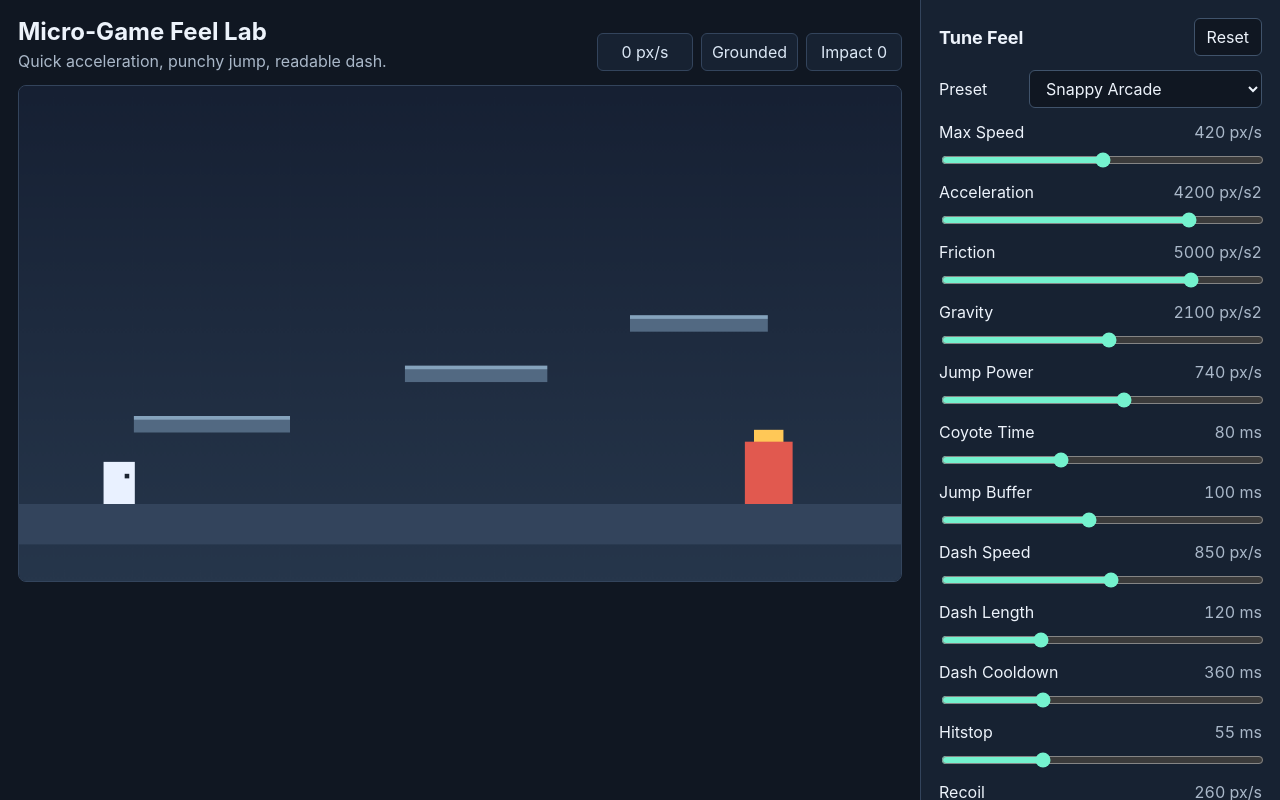
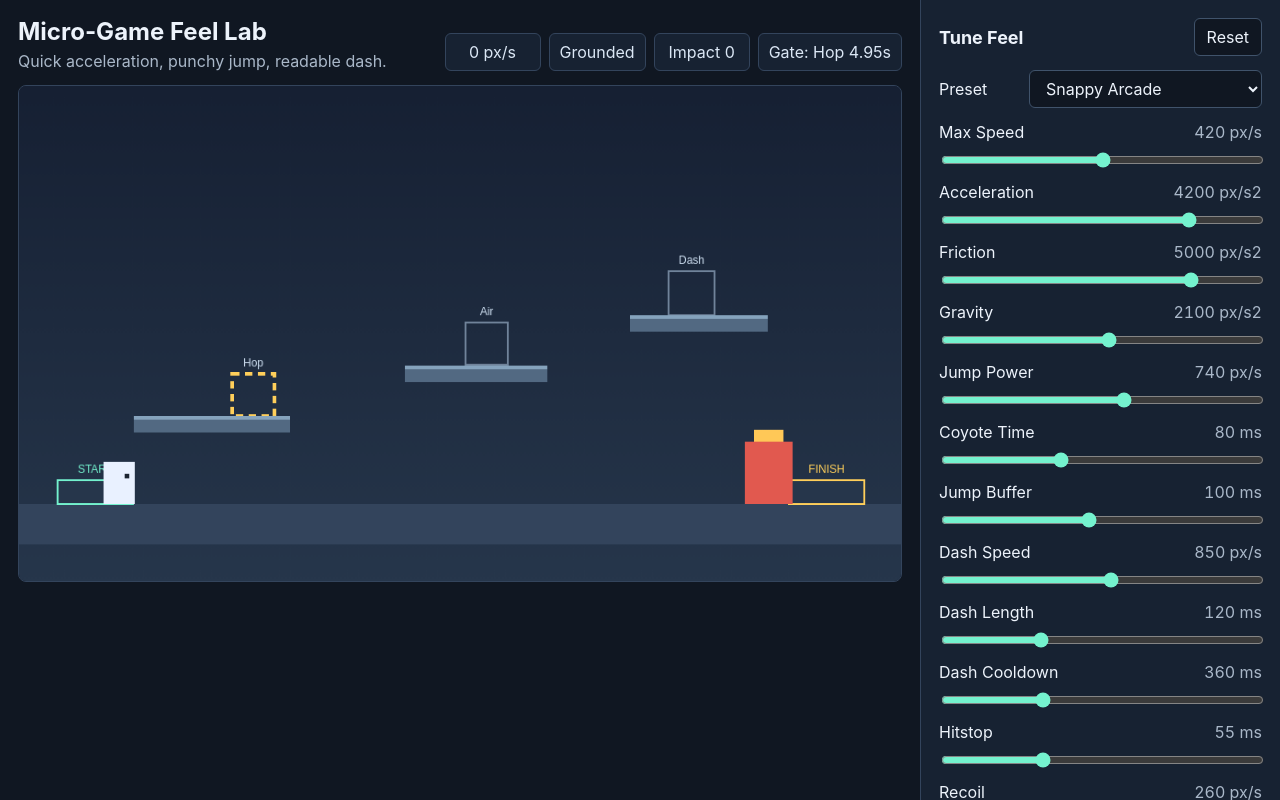
Before and after one commit to Henry336/microgame-feel-lab, a website with bundled scripts: page index.html in a window 1280 px wide. Built offline with nearby package versions, Linux system fonts and the light colour scheme.

Commit message:
Add timed challenge route

```diff
--- a/index.html
+++ b/index.html
@@ -18,6 +18,7 @@
             <span id="speedReadout">0 px/s</span>
             <span id="stateReadout">Grounded</span>
             <span id="impactReadout">Impact 0</span>
+            <span id="challengeReadout">Route: touch start</span>
           </div>
         </div>
         <canvas id="gameCanvas" width="960" height="540" aria-label="Playable tuning scene"></canvas>
--- a/package.json
+++ b/package.json
@@ -1,12 +1,12 @@
 {
   "name": "microgame-feel-lab",
-  "version": "0.1.0",
+  "version": "0.2.0",
   "private": false,
   "type": "module",
   "scripts": {
     "build": "node scripts/validate-static.js",
-    "typecheck": "node --check src/config.js && node --check src/game.js && node --check tests/config.test.js && node --check scripts/validate-static.js",
-    "test": "node tests/config.test.js",
+    "typecheck": "node --check src/config.js && node --check src/challenge.js && node --check src/game.js && node --check tests/config.test.js && node --check tests/challenge.test.js && node --check scripts/validate-static.js",
+    "test": "node tests/config.test.js && node tests/challenge.test.js",
     "lint": "node scripts/validate-static.js"
   }
 }
--- a/scripts/validate-static.js
+++ b/scripts/validate-static.js
@@ -1,6 +1,6 @@
 import { existsSync, readFileSync } from "node:fs";
 
-const requiredFiles = ["index.html", "src/config.js", "src/game.js", "src/styles.css"];
+const requiredFiles = ["index.html", "src/challenge.js", "src/config.js", "src/game.js", "src/styles.css"];
 for (const file of requiredFiles) {
   if (!existsSync(file)) {
     throw new Error(`Missing required file: ${file}`);
@@ -8,7 +8,7 @@ for (const file of requiredFiles) {
 }
 
 const html = readFileSync("index.html", "utf8");
-for (const token of ["gameCanvas", "./src/game.js", "./src/styles.css"]) {
+for (const token of ["gameCanvas", "challengeReadout", "./src/game.js", "./src/styles.css"]) {
   if (!html.includes(token)) {
     throw new Error(`index.html does not reference ${token}`);
   }
--- /dev/null
+++ b/src/challenge.js
@@ -0,0 +1,68 @@
+export const CHALLENGE_ROUTE = Object.freeze({
+  startPad: Object.freeze({ x: 42, y: 430, w: 82, h: 26 }),
+  finishPad: Object.freeze({ x: 838, y: 430, w: 82, h: 26 }),
+  gates: Object.freeze([
+    Object.freeze({ id: "hop", label: "Hop", x: 232, y: 314, w: 46, h: 46 }),
+    Object.freeze({ id: "air", label: "Air", x: 486, y: 258, w: 46, h: 46 }),
+    Object.freeze({ id: "dash", label: "Dash", x: 707, y: 202, w: 50, h: 48 })
+  ])
+});
+
+export function createChallengeState() {
+  return {
+    active: false,
+    complete: false,
+    elapsedMs: 0,
+    bestMs: null,
+    nextGateIndex: 0,
+    flashMs: 0
+  };
+}
+
+export function formatTime(ms) {
+  return `${(ms / 1000).toFixed(2)}s`;
+}
+
+export function challengeLabel(state) {
+  if (state.complete) {
+    return `Route ${formatTime(state.elapsedMs)}${state.bestMs === state.elapsedMs ? " best" : ""}`;
+  }
+  if (!state.active) {
+    return state.bestMs === null ? "Route: touch start" : `Best ${formatTime(state.bestMs)}`;
+  }
+  const nextGate = CHALLENGE_ROUTE.gates[state.nextGateIndex];
+  return nextGate ? `Gate: ${nextGate.label} ${formatTime(state.elapsedMs)}` : `Finish ${formatTime(state.elapsedMs)}`;
+}
+
+export function updateChallengeState(state, overlaps, dtMs) {
+  const next = { ...state, flashMs: Math.max(0, state.flashMs - dtMs) };
+
+  if (!next.active && overlaps.start) {
+    return {
+      ...next,
+      active: true,
+      complete: false,
+      elapsedMs: 0,
+      nextGateIndex: 0,
+      flashMs: 180
+    };
+  }
+
+  if (!next.active) return next;
+
+  next.elapsedMs = Math.round(next.elapsedMs + dtMs);
+  const expectedGate = CHALLENGE_ROUTE.gates[next.nextGateIndex];
+  if (expectedGate && overlaps.gates.has(expectedGate.id)) {
+    next.nextGateIndex += 1;
+    next.flashMs = 180;
+  }
+
+  if (!CHALLENGE_ROUTE.gates[next.nextGateIndex] && overlaps.finish) {
+    next.active = false;
+    next.complete = true;
+    next.bestMs = next.bestMs === null ? next.elapsedMs : Math.min(next.bestMs, next.elapsedMs);
+    next.flashMs = 360;
+  }
+
+  return next;
+}
--- a/src/game.js
+++ b/src/game.js
@@ -1,4 +1,5 @@
 import { DEFAULT_PRESET, PARAMS, PRESETS, deserializeConfig, getPresetConfig, serializeConfig } from "./config.js";
+import { CHALLENGE_ROUTE, challengeLabel, createChallengeState, updateChallengeState } from "./challenge.js";
 
 const canvas = document.querySelector("#gameCanvas");
 const ctx = canvas.getContext("2d");
@@ -11,6 +12,7 @@ const soundToggle = document.querySelector("#soundToggle");
 const speedReadout = document.querySelector("#speedReadout");
 const stateReadout = document.querySelector("#stateReadout");
 const impactReadout = document.querySelector("#impactReadout");
+const challengeReadout = document.querySelector("#challengeReadout");
 
 let config = getPresetConfig(DEFAULT_PRESET);
 let lastTime = performance.now();
@@ -19,6 +21,7 @@ let shakeTime = 0;
 let impactCount = 0;
 const keys = new Set();
 const particles = [];
+let challenge = createChallengeState();
 
 const world = {
   ground: 456,
@@ -58,6 +61,7 @@ function resetPlayer() {
     dash: 0,
     dashCooldown: 0
   });
+  challenge = { ...createChallengeState(), bestMs: challenge.bestMs };
 }
 
 function setConfig(nextConfig, presetKey = null) {
@@ -129,6 +133,18 @@ function rectsOverlap(a, b) {
   return a.x < b.x + b.w && a.x + a.w > b.x && a.y < b.y + b.h && a.y + a.h > b.y;
 }
 
+function challengeOverlaps() {
+  const gateHits = new Set();
+  for (const gate of CHALLENGE_ROUTE.gates) {
+    if (rectsOverlap(player, gate)) gateHits.add(gate.id);
+  }
+  return {
+    start: rectsOverlap(player, CHALLENGE_ROUTE.startPad),
+    finish: rectsOverlap(player, CHALLENGE_ROUTE.finishPad),
+    gates: gateHits
+  };
+}
+
 function moveToward(value, target, maxDelta) {
   if (value < target) return Math.min(value + maxDelta, target);
   if (value > target) return Math.max(value - maxDelta, target);
@@ -197,6 +213,7 @@ function update(dt) {
   player.x = Math.max(18, Math.min(canvas.width - player.w - 18, player.x));
   collideSolids(previousY);
   hitDummy();
+  challenge = updateChallengeState(challenge, challengeOverlaps(), dt * 1000);
 
   for (const p of particles) {
     p.life -= dt;
@@ -222,6 +239,7 @@ function draw() {
 
   ctx.fillStyle = "#33445c";
   ctx.fillRect(0, world.ground, canvas.width, 44);
+  drawChallengeRoute();
   for (const platform of world.platforms) {
     ctx.fillStyle = "#526982";
     ctx.fillRect(platform.x, platform.y, platform.w, platform.h);
@@ -250,6 +268,41 @@ function draw() {
   speedReadout.textContent = `${Math.round(Math.abs(player.vx))} px/s`;
   stateReadout.textContent = player.dash > 0 ? "Dashing" : player.grounded ? "Grounded" : "Airborne";
   impactReadout.textContent = `Impact ${impactCount}`;
+  challengeReadout.textContent = challengeLabel(challenge);
+}
+
+function drawChallengeRoute() {
+  const pulse = challenge.flashMs > 0 ? 1 : 0;
+  drawPad(CHALLENGE_ROUTE.startPad, "START", "#74f2ce", pulse);
+  drawPad(CHALLENGE_ROUTE.finishPad, "FINISH", "#ffcf5a", challenge.complete ? 1 : pulse);
+
+  for (const [index, gate] of CHALLENGE_ROUTE.gates.entries()) {
+    const passed = index < challenge.nextGateIndex || challenge.complete;
+    const next = challenge.active && index === challenge.nextGateIndex;
+    ctx.strokeStyle = passed ? "#74f2ce" : next ? "#ffcf5a" : "#70839a";
+    ctx.lineWidth = next ? 4 : 2;
+    ctx.setLineDash(next ? [8, 6] : []);
+    ctx.strokeRect(gate.x, gate.y, gate.w, gate.h);
+    ctx.setLineDash([]);
+    ctx.fillStyle = passed ? "#74f2ce" : "#cfe0f2";
+    ctx.font = "12px sans-serif";
+    ctx.textAlign = "center";
+    ctx.fillText(gate.label, gate.x + gate.w / 2, gate.y - 8);
+  }
+}
+
+function drawPad(pad, label, color, pulse) {
+  ctx.fillStyle = pulse ? color : "#26364b";
+  ctx.globalAlpha = pulse ? 0.45 : 1;
+  ctx.fillRect(pad.x, pad.y, pad.w, pad.h);
+  ctx.globalAlpha = 1;
+  ctx.strokeStyle = color;
+  ctx.lineWidth = 2;
+  ctx.strokeRect(pad.x, pad.y, pad.w, pad.h);
+  ctx.fillStyle = color;
+  ctx.font = "12px sans-serif";
+  ctx.textAlign = "center";
+  ctx.fillText(label, pad.x + pad.w / 2, pad.y - 8);
 }
 
 function tick(now) {
```
Also changed, not shown: docs/AUTONOMY_LOG.md (+23 -0 lines), docs/ROADMAP.md (+1 -1 lines), tests/challenge.test.js (added, +37 -0 lines), CHANGELOG.md.
